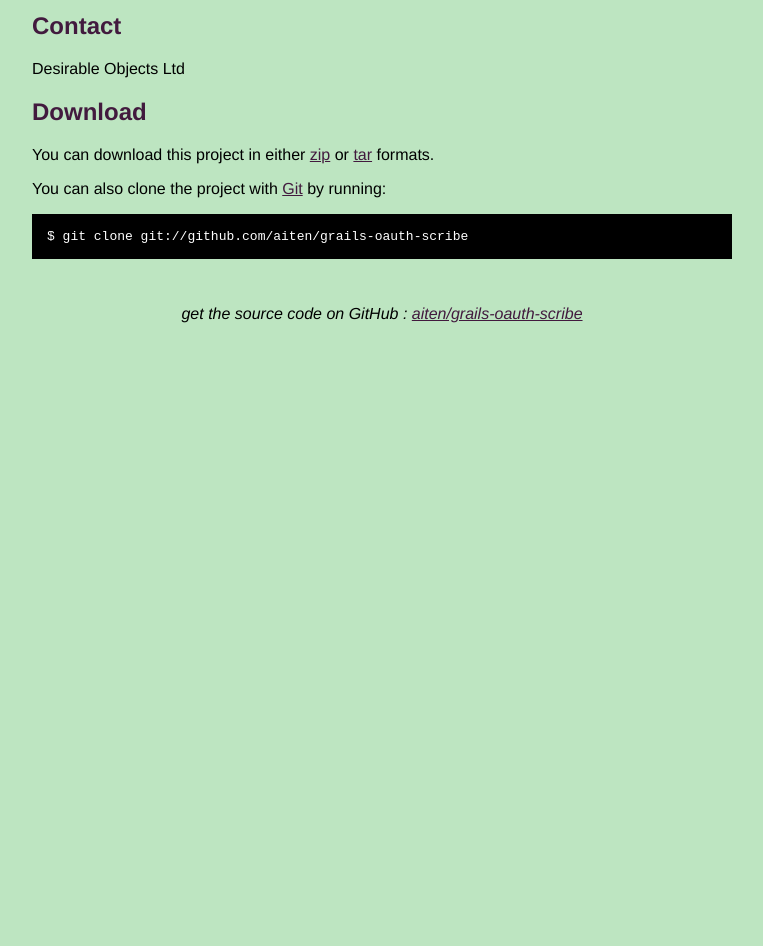
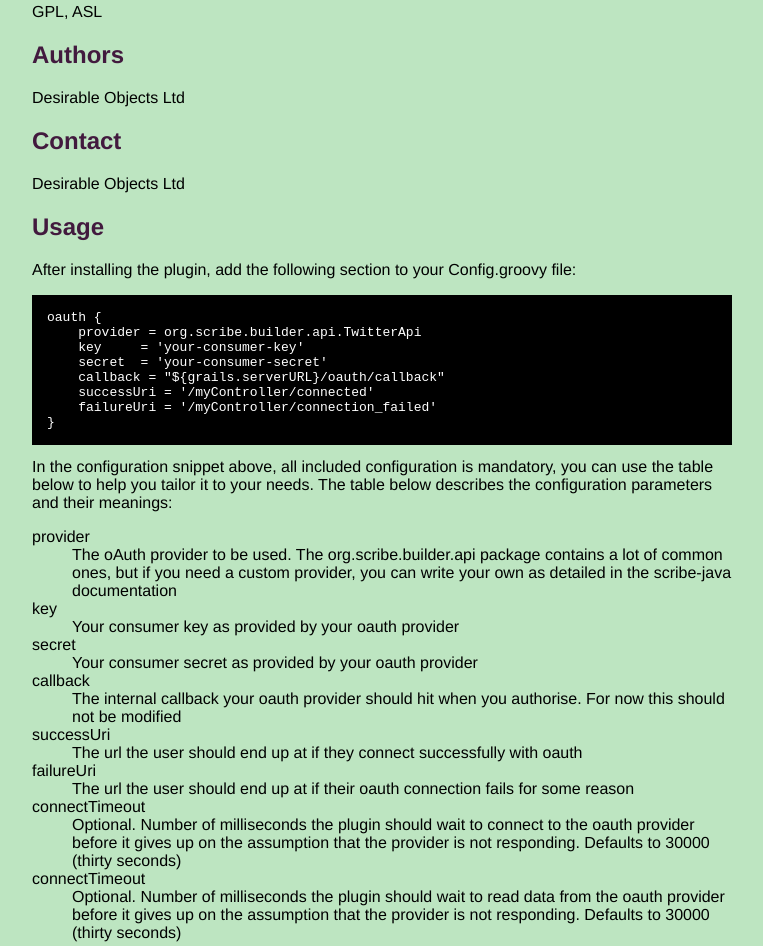
Before and after one commit to antony/grails-oauth-scribe, a plain HTML site: page index.html in a window 1280 px wide. Shown: the part 722-1668 px from the top of the page, without its empty margins (258-1021 px from the left). Before the commit the page ends 1053 px from the top, so only its background shows below. Drawn offline with Linux system fonts and the light colour scheme.

Commit message:
Adding basic documentation

```diff
--- a/index.html
+++ b/index.html
@@ -56,13 +56,16 @@ Minimal configuration, supports Oauth 1.0a and 2.0, and HMAC, RSA, and Plaintext
 Scribe oAuth</p>
 <h2>Install</h2>
 <p>Simply run:
+<pre>
 grails install-plugin oauth-scribe
 
 alternatively, the better way is to add (or add to) the following section inside your grails BuildConfig.groovy:
 
 plugins {
    runtime ':oauth-scribe:1.0' // Note, check for the latest version, don't just use 1.0
-}</p>
+}
+</pre>
+</p>
 <h2>License</h2>
 <p>GPL, ASL</p>
 <h2>Authors</h2>
@@ -70,6 +73,41 @@ plugins {
 <h2>Contact</h2>
 <p>Desirable Objects Ltd</p>
 
+<h2>Usage</h2>
+
+<p>
+After installing the plugin, add the following section to your Config.groovy file:
+
+<pre>
+oauth {
+    provider = org.scribe.builder.api.TwitterApi
+    key     = 'your-consumer-key'
+    secret  = 'your-consumer-secret'
+    callback = "${grails.serverURL}/oauth/callback"
+    successUri = '/myController/connected'
+    failureUri = '/myController/connection_failed'
+}
+</pre>
+
+In the configuration snippet above, all included configuration is mandatory, you can use the table below to help you tailor it to your needs.
+
+The table below describes the configuration parameters and their meanings:
+
+<dl>
+<dt>provider</dt><dd>The oAuth provider to be used. The org.scribe.builder.api package
+contains a lot of common ones, but if you need a custom provider, you can write your own
+as detailed in the scribe-java documentation</dd>
+<dt>key</dt><dd>Your consumer key as provided by your oauth provider</dd>
+<dt>secret</dt><dd>Your consumer secret as provided by your oauth provider</dd>
+<dt>callback</dt><dd>The internal callback your oauth provider should hit when you authorise. For now this should not be modified</dd>
+<dt>successUri</dt><dd>The url the user should end up at if they connect successfully with oauth</dd>
+<dt>failureUri</dt><dd>The url the user should end up at if their oauth connection fails for some reason</dd>
+<dt>connectTimeout</dt><dd>Optional. Number of milliseconds the plugin should wait to connect to the oauth provider before it gives up on the assumption that the provider is not responding. Defaults to 30000 (thirty seconds)</dd>
+<dt>connectTimeout</dt><dd>Optional. Number of milliseconds the plugin should wait to read data from the oauth provider before it gives up on the assumption that the provider is not responding. Defaults to 30000 (thirty seconds)</dd>
+
+</dl>
+
+</p>
 
     <h2>Download</h2>
     <p>
```
